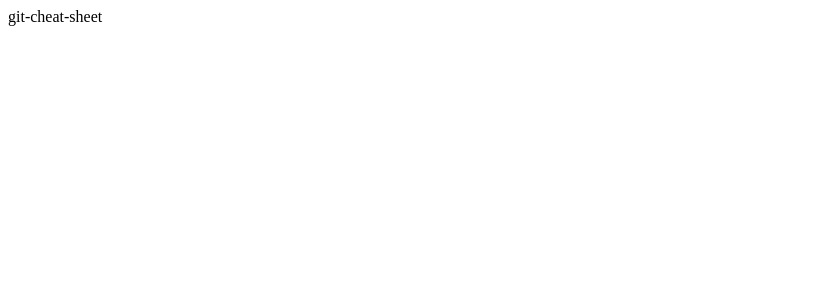
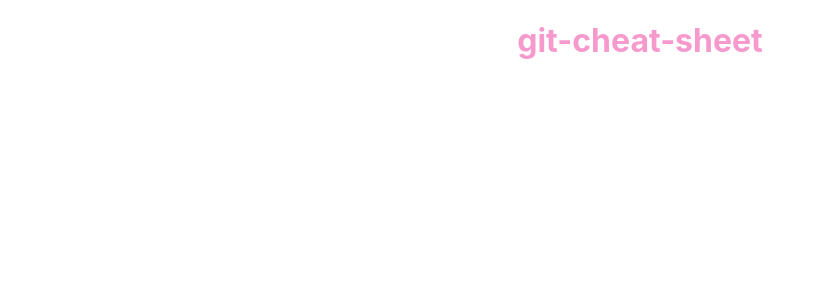
Before and after one commit to itispx/git-cheat-sheet, a React (Create React App) app: page / in a window 1280 px wide. Shown: the top 300 px of the page, without its empty margins (0-817 px from the left). Built offline with nearby package versions, Linux system fonts and the light colour scheme.

Commit message:
recreated react app

```diff
--- /dev/null
+++ b/src/App.scss
@@ -0,0 +1,9 @@
+$primary: #f699cd;
+
+.App {
+  text-align: center;
+}
+
+h1 {
+  color: $primary;
+}
--- a/src/App.tsx
+++ b/src/App.tsx
@@ -1,7 +1,12 @@
 import React from "react";
+import "./App.scss";
 
-const App: React.FC = () => {
-  return <div>git-cheat-sheet</div>;
-};
+function App() {
+  return (
+    <div className="App">
+      <h1>git-cheat-sheet</h1>
+    </div>
+  );
+}
 
 export default App;
--- /dev/null
+++ b/src/index.scss
@@ -0,0 +1,13 @@
+body {
+  margin: 0;
+  font-family: -apple-system, BlinkMacSystemFont, 'Segoe UI', 'Roboto', 'Oxygen',
+    'Ubuntu', 'Cantarell', 'Fira Sans', 'Droid Sans', 'Helvetica Neue',
+    sans-serif;
+  -webkit-font-smoothing: antialiased;
+  -moz-osx-font-smoothing: grayscale;
+}
+
+code {
+  font-family: source-code-pro, Menlo, Monaco, Consolas, 'Courier New',
+    monospace;
+}
--- a/src/index.tsx
+++ b/src/index.tsx
@@ -1,8 +1,8 @@
 import React from "react";
 import ReactDOM from "react-dom/client";
+import "./index.scss";
+import App from "./App";
 import reportWebVitals from "./reportWebVitals";
-
-import App from "./App";
 
 const root = ReactDOM.createRoot(
   document.getElementById("root") as HTMLElement
```
Also changed, not shown: gulpfile.js (deleted, +0 -13 lines), package.json (+8 -10 lines), 2 other files (tests, documents, lock files or other folders).
